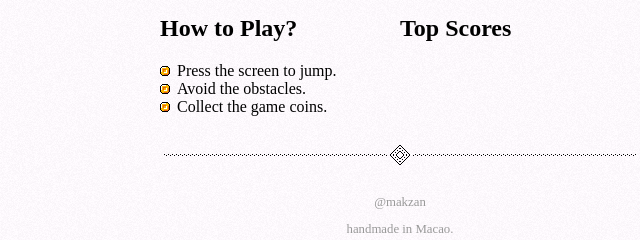
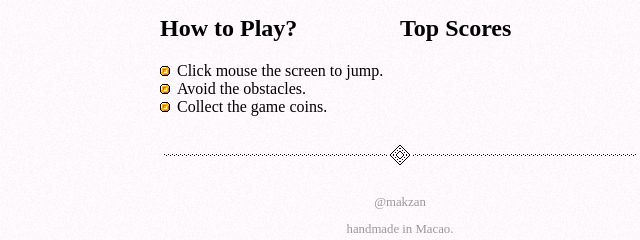
Before and after one commit to Keefr/HTML5Games, a plain HTML site: page rush/index.html in a window 1280 px wide. Shown: the part 510-750 px from the top of the page, 240-880 px from the left. Drawn offline with Linux system fonts and the light colour scheme.

Commit message:
minor instruction update

```diff
--- a/rush/index.html
+++ b/rush/index.html
@@ -26,7 +26,7 @@
     <div class='half'>
       <h2>How to Play?</h2>
       <ul class='how-to-play'>
-        <li>Press the screen to jump.</li>
+        <li>Click mouse the screen to jump.</li>
         <li>Avoid the obstacles.</li>
         <li>Collect the game coins.</li>
       </ul>
```
